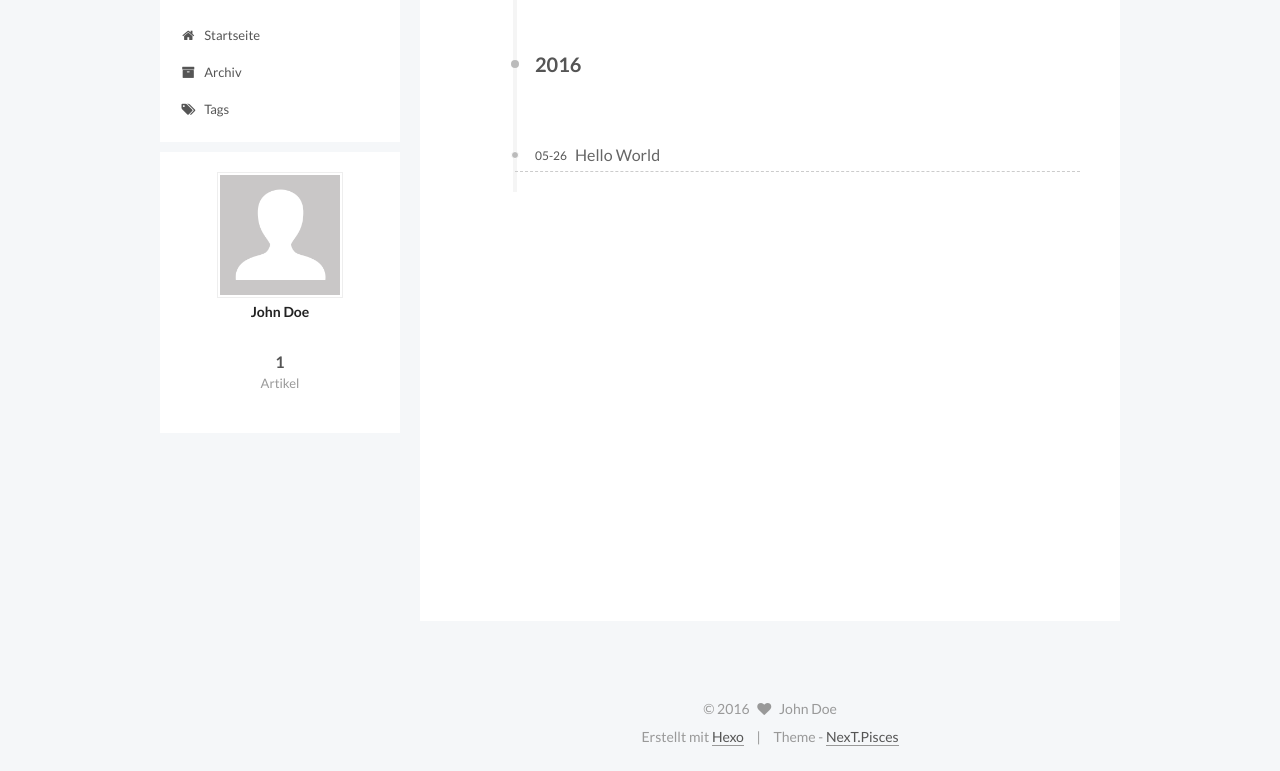
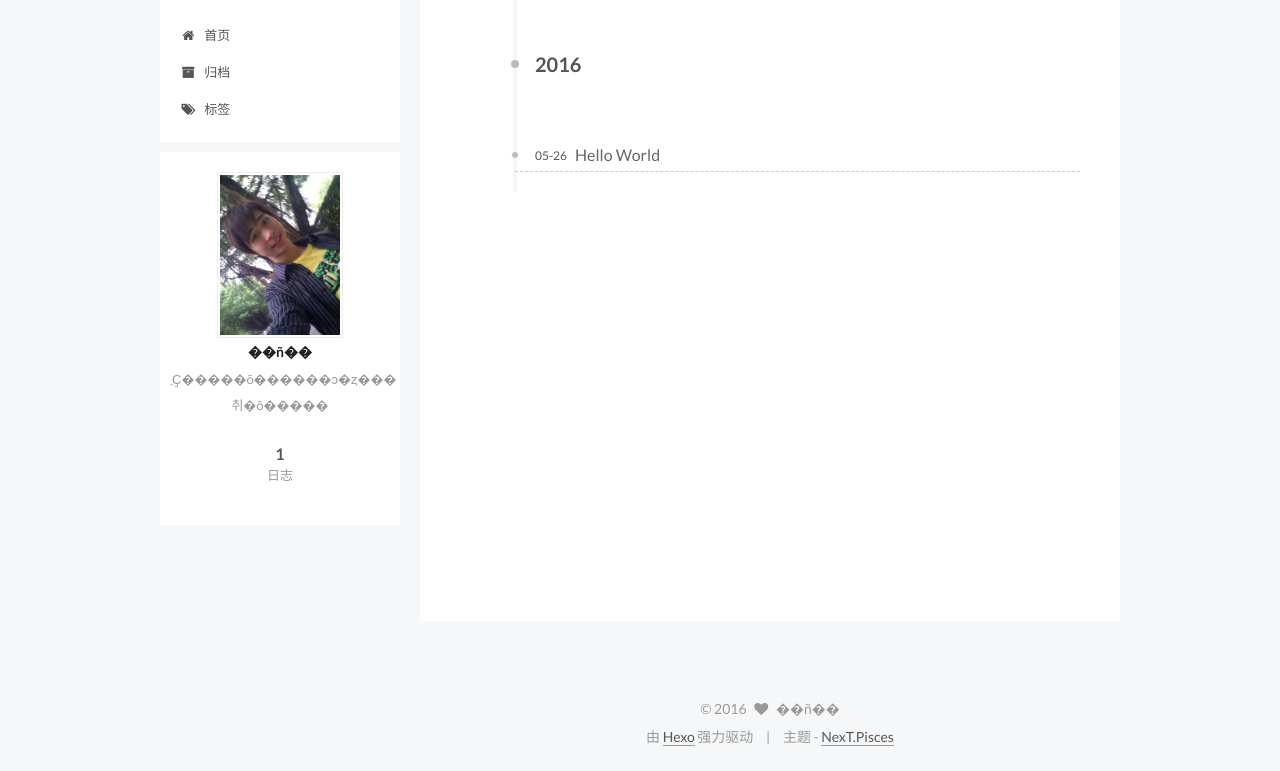
Before and after one commit to Hades15/Hades15.github.io, a plain HTML site: page archives/2016/05/index.html in a window 1280 px wide. Shown: the part 82-853 px from the top of the page. Drawn offline with Linux system fonts and the light colour scheme.

Commit message:
Site updated: 2016-06-08 08:28:04

```diff
--- a/archives/2016/05/index.html
+++ b/archives/2016/05/index.html
@@ -84,15 +84,15 @@
 
 
 
-<meta name="description">
+<meta name="description" content="ֻҪ�����õ������ͻ�ȥ���취�õ�����">
 <meta property="og:type" content="website">
 <meta property="og:title" content="Hexo">
 <meta property="og:url" content="http://yoursite.com/archives/2016/05/index.html">
 <meta property="og:site_name" content="Hexo">
-<meta property="og:description">
+<meta property="og:description" content="ֻҪ�����õ������ͻ�ȥ���취�õ�����">
 <meta name="twitter:card" content="summary">
 <meta name="twitter:title" content="Hexo">
-<meta name="twitter:description">
+<meta name="twitter:description" content="ֻҪ�����õ������ͻ�ȥ���취�õ�����">
 
 
 
@@ -105,7 +105,7 @@
     motion: true,
     duoshuo: {
       userId: 0,
-      author: 'Author'
+      author: '博主'
     }
   };
 </script>
@@ -115,10 +115,10 @@
 
   <link rel="canonical" href="http://yoursite.com/archives/2016/05/"/>
 
-  <title> Archiv | Hexo </title>
+  <title> 归档 | Hexo </title>
 </head>
 
-<body itemscope itemtype="http://schema.org/WebPage" lang="">
+<body itemscope itemtype="http://schema.org/WebPage" lang="zh-Hans">
 
 
 
@@ -173,7 +173,7 @@
 
               <i class="menu-item-icon fa fa-fw fa-home"></i> <br />
 
-            Startseite
+            首页
           </a>
         </li>
 
@@ -183,7 +183,7 @@
 
               <i class="menu-item-icon fa fa-fw fa-archive"></i> <br />
 
-            Archiv
+            归档
           </a>
         </li>
 
@@ -193,7 +193,7 @@
 
               <i class="menu-item-icon fa fa-fw fa-tags"></i> <br />
 
-            Tags
+            标签
           </a>
         </li>
 
@@ -223,7 +223,7 @@
 
 
 
-      Öhm..! Ein Artikel. Bleib dran.
+      嗯..! 目前共计 1 篇日志。 继续努力。
     </span>
 
 
@@ -304,16 +304,16 @@
       <section class="site-overview sidebar-panel  sidebar-panel-active ">
         <div class="site-author motion-element" itemprop="author" itemscope itemtype="http://schema.org/Person">
           <img class="site-author-image" itemprop="image"
-               src="/images/avatar.gif"
-               alt="John Doe" />
-          <p class="site-author-name" itemprop="name">John Doe</p>
-          <p class="site-description motion-element" itemprop="description"></p>
+               src="/uploads/avatar.png"
+               alt="��ñ��" />
+          <p class="site-author-name" itemprop="name">��ñ��</p>
+          <p class="site-description motion-element" itemprop="description">ֻҪ�����õ������ͻ�ȥ���취�õ�����</p>
         </div>
         <nav class="site-state motion-element">
           <div class="site-state-item site-state-posts">
             <a href="/archives">
               <span class="site-state-item-count">1</span>
-              <span class="site-state-item-name">Artikel</span>
+              <span class="site-state-item-name">日志</span>
             </a>
           </div>
 
@@ -356,15 +356,15 @@
   <span class="with-love">
     <i class="fa fa-heart"></i>
   </span>
-  <span class="author" itemprop="copyrightHolder">John Doe</span>
+  <span class="author" itemprop="copyrightHolder">��ñ��</span>
 </div>
 
 <div class="powered-by">
-  Erstellt mit  <a class="theme-link" href="http://hexo.io">Hexo</a>
+  由 <a class="theme-link" href="http://hexo.io">Hexo</a> 强力驱动
 </div>
 
 <div class="theme-info">
-  Theme -
+  主题 -
   <a class="theme-link" href="https://github.com/iissnan/hexo-theme-next">
     NexT.Pisces
   </a>
--- a/css/main.css
+++ b/css/main.css
@@ -1549,7 +1549,7 @@ pre .javascript .function {
   width: 4px;
   height: 4px;
   border-radius: 50%;
-  background: #788cd0;
+  background: #ff00a2;
 }
 .links-of-blogroll {
   font-size: 13px;
```
Also changed, not shown: 2016/05/26/hello-world/index.html (+16 -16 lines), archives/2016/index.html (+18 -18 lines), archives/index.html (+18 -18 lines), index.html (+17 -17 lines).
